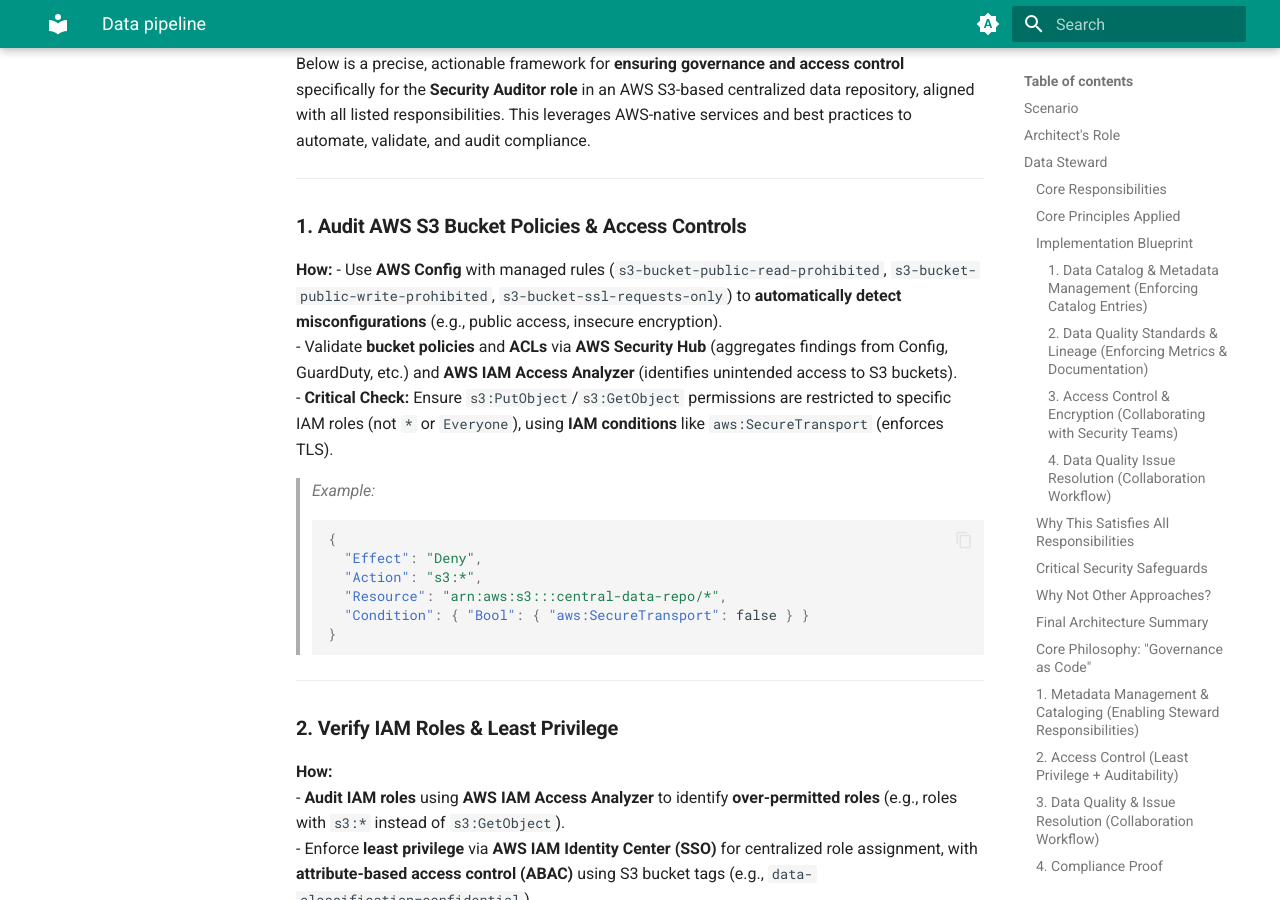
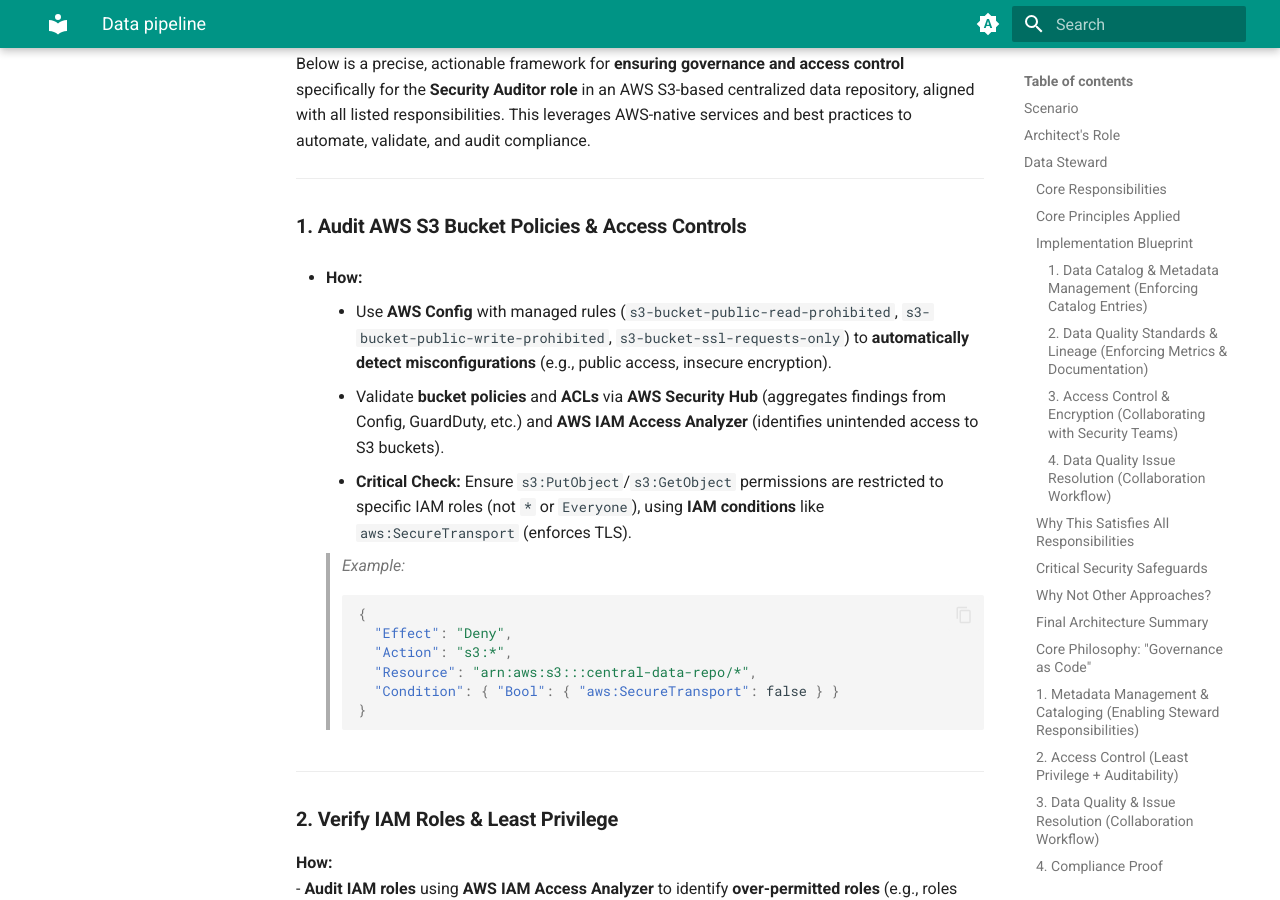
Before and after one commit to hafizur-rahman/hafizur-rahman.github.io, an MkDocs documentation site: the page built from docs/posts/data-pipeline.md, in a window 1280 px wide and 900 px high, scrolled down 31482 px. Built offline with MkDocs 1.6.1 and Material for MkDocs 9.7.7, drawn with Linux system fonts in a browser that asks for light colours.

````diff
--- a/docs/posts/data-pipeline.md
+++ b/docs/posts/data-pipeline.md
@@ -889,20 +889,21 @@ Below is a precise, actionable framework for **ensuring governance and access co
 ---
 
 ### **1. Audit AWS S3 Bucket Policies & Access Controls**
-**How:**
+
+* **How:**
     - Use **AWS Config** with managed rules (`s3-bucket-public-read-prohibited`, `s3-bucket-public-write-prohibited`, `s3-bucket-ssl-requests-only`) to **automatically detect misconfigurations** (e.g., public access, insecure encryption).
     - Validate **bucket policies** and **ACLs** via **AWS Security Hub** (aggregates findings from Config, GuardDuty, etc.) and **AWS IAM Access Analyzer** (identifies unintended access to S3 buckets).
     - **Critical Check:** Ensure `s3:PutObject`/`s3:GetObject` permissions are restricted to specific IAM roles (not `*` or `Everyone`), using **IAM conditions** like `aws:SecureTransport` (enforces TLS).
 
-> *Example:*
-> ```json
-> {
->   "Effect": "Deny",
->   "Action": "s3:*",
->   "Resource": "arn:aws:s3:::central-data-repo/*",
->   "Condition": { "Bool": { "aws:SecureTransport": false } }
-> }
-> ```
+    > *Example:*
+    > ```json
+    > {
+    >   "Effect": "Deny",
+    >   "Action": "s3:*",
+    >   "Resource": "arn:aws:s3:::central-data-repo/*",
+    >   "Condition": { "Bool": { "aws:SecureTransport": false } }
+    > }
+    > ```
 
 ---
 
````
